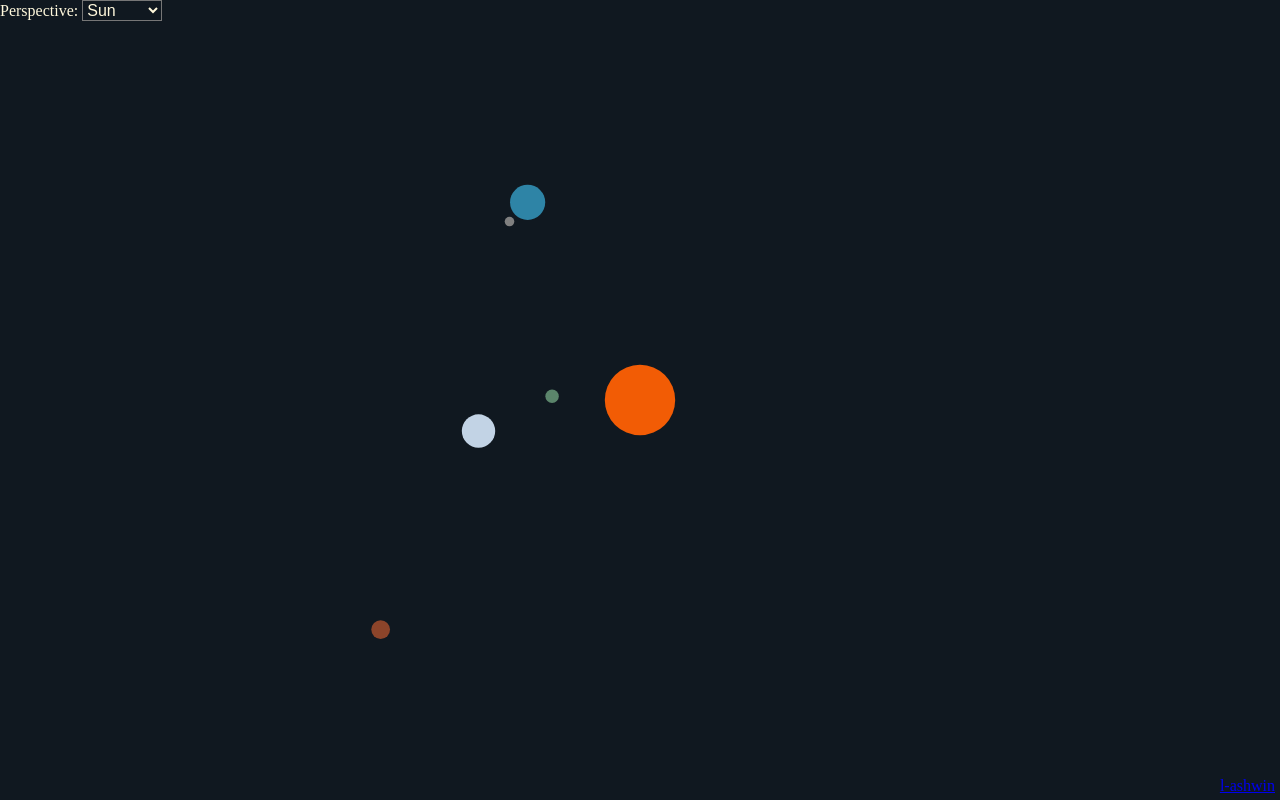
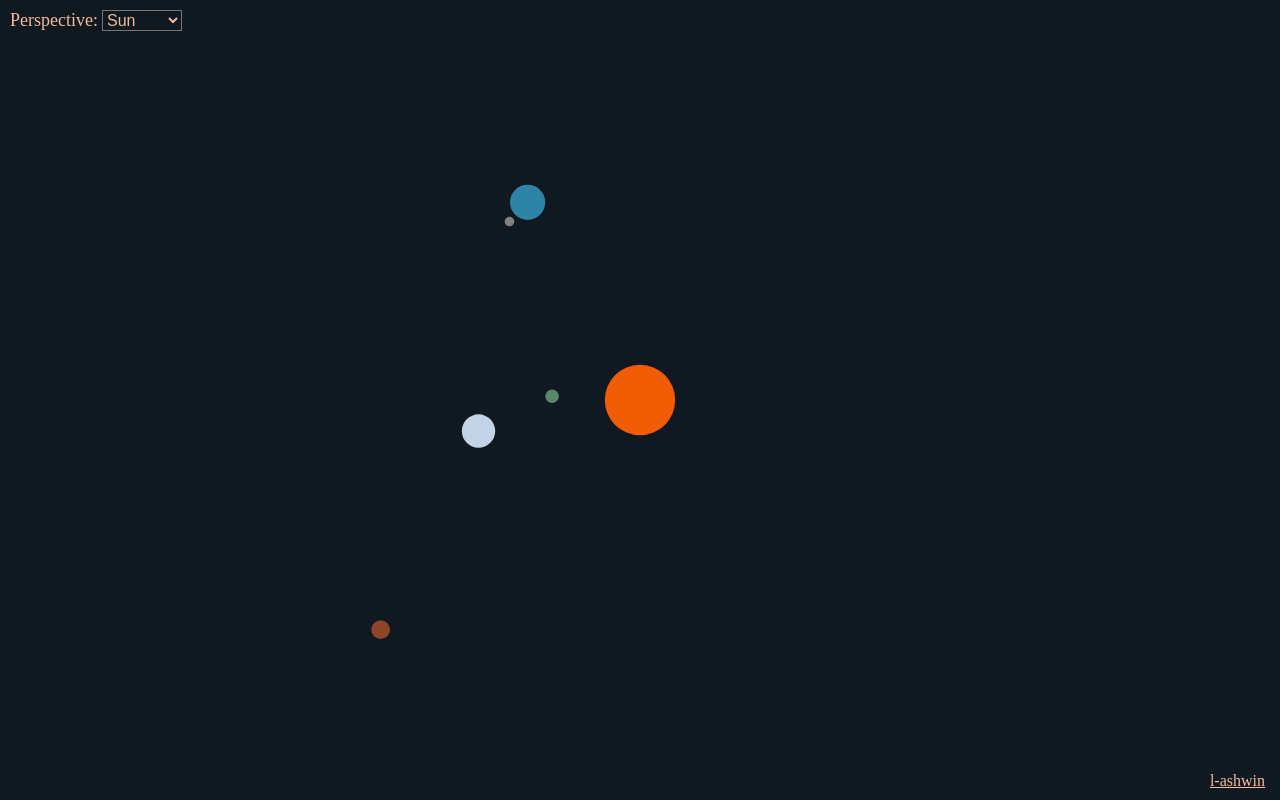
Before and after one commit to L-ashwin/Project-Solis, a plain HTML site: page index.html in a window 1280 px wide. Drawn offline with Linux system fonts and the light colour scheme.

Commit message:
perspective selection accessibility improved

```diff
--- a/index.html
+++ b/index.html
@@ -37,7 +37,7 @@
     </div>
 
     <div id="footer">
-      <a href="https://github.com/L-ashwin/" target="_blank">l-ashwin</a>
+      <a style="color:#F2BB9B" href="https://github.com/L-ashwin/" target="_blank">l-ashwin</a>
     </div>
 
     <script src="script/indexCanvas.js"></script>
--- a/style/index.css
+++ b/style/index.css
@@ -11,24 +11,30 @@ body{
     position: relative;
 }
 
-#canvas01, #selectDiv{
+#canvas01{
     position: absolute;
     top: 0px;
 }
 
+ #selectDiv{
+   position: absolute;
+   top: 10px;
+   left: 10px;
+ }
+
 #selectDiv label {
-    font-size: medium;
-    color: cornsilk;
+    font-size: large;
+    color: #F2BB9B;
 }
 
 select {
     background-color: var(--canvasBackround);
     font-size: medium;
-    color: cornsilk;
+    color: #F2BB9B;
 }
 
 #footer {
     position: absolute;
-    bottom: 5px;
-    right: 5px;
+    bottom: 10px;
+    right: 15px;
 }
```
